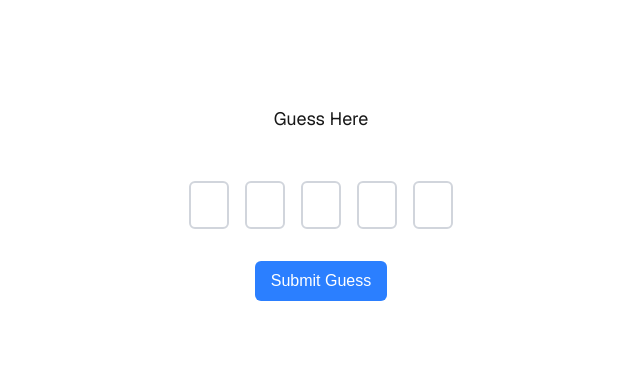
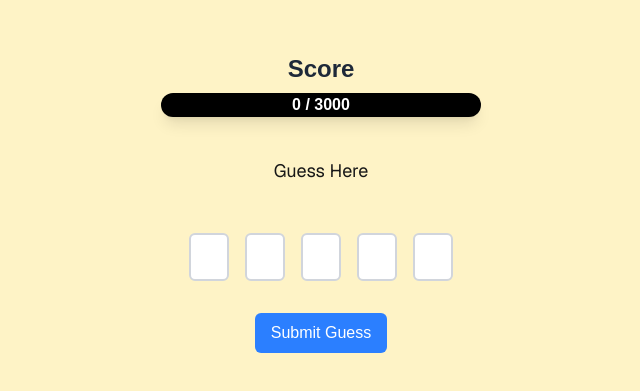
Before and after one commit to SantinoGiordano/WoordleFrontend, a Next.js app: page / in a window 1280 px wide. Shown: the part 197-588 px from the top of the page, without its empty margins (319-959 px from the left). Built offline with nearby package versions, Linux system fonts and the light colour scheme; no server answers.

Commit message:
all implements of scoring taken care of

```diff
--- a/app/page.tsx
+++ b/app/page.tsx
@@ -17,7 +17,7 @@ export default function Home() {
 
   const incrementScore = (currentValidation: boolean[]) => {
   if (currentValidation.every(isCorrect => isCorrect)) {
-    setScore((prev) => prev + 100);
+    setScore((prev) => prev + 1000);
   } else {
     setScore((prev) => prev - 50);
   }
@@ -34,10 +34,6 @@ export default function Home() {
     letter.toLowerCase() === word[index]?.toLowerCase()
   );
 
-  console.log("Guesses:", guesses);
-  console.log("Word:", word);
-  console.log("Validation:", currentValidation);
-
   setValidationResults(currentValidation);
 
   setGuesses(prevGuesses =>
@@ -48,14 +44,30 @@ export default function Home() {
 
   guessCounterFunc();
 
-  const firstIncorrectIndex = currentValidation.findIndex(isCorrect => !isCorrect);
-  if (firstIncorrectIndex >= 0) {
-    const input = document.getElementById(`input-${firstIncorrectIndex}`);
-    if (input) input.focus();
+  incrementScore(currentValidation);
+
+  // ✅ If correct, move to the next word
+  if (currentValidation.every(isCorrect => isCorrect)) {
+    const currentIndex = randomWordList.indexOf(word);
+
+    // Get next word (or loop back to first)
+    const nextIndex = (currentIndex + 1) % randomWordList.length;
+    const nextWord = randomWordList[nextIndex];
+
+    setTimeout(() => {
+      setWord(nextWord);
+      setGuesses(["", "", "", "", ""]); // reset guesses
+      setValidationResults(Array(5).fill(false)); // reset validation
+    }, 500); // small delay so user sees the green highlight
+  } else {
+    const firstIncorrectIndex = currentValidation.findIndex(isCorrect => !isCorrect);
+    if (firstIncorrectIndex >= 0) {
+      const input = document.getElementById(`input-${firstIncorrectIndex}`);
+      if (input) input.focus();
+    }
   }
+};
 
-  incrementScore(currentValidation);
-};
 
 
   const handleInputChange = (index: number, value: string) => {
@@ -101,7 +113,19 @@ export default function Home() {
 
   return (
     <>
-      <div className="flex flex-col justify-center items-center min-h-screen p-8 pb-20 gap-8 sm:p-20">
+      <div className="flex flex-col justify-center items-center min-h-screen p-8 pb-20 gap-8 sm:p-20 bg-amber-100">
+      <div className="flex flex-col items-center font-bold text-3xl w-full max-w-xs">
+  <h1 className="mb-2 text-2xl font-semibold text-gray-800">Score</h1>
+  <div className="relative w-full h-6 rounded-full bg-black shadow-lg mb-2">
+    <div
+      className="absolute top-0 left-0 h-6 rounded-full bg-green-500 transition-all duration-500"
+      style={{ width: `${Math.min((score / 3000) * 100, 100)}%` }}
+    ></div>
+    <span className="absolute inset-0 flex items-center justify-center text-white font-bold text-base drop-shadow">
+      {score} / 3000
+    </span>
+  </div>
+</div>
         <span className="mb-4 font-sans text-lg">Guess Here</span>
         <div className="flex gap-4 w-full max-w-md justify-center">
           {guesses.map((guess, index) => (
@@ -112,7 +136,7 @@ export default function Home() {
               maxLength={1}
               value={guess}
               onChange={(e) => handleInputChange(index, e.target.value)}
-              className={`border-2 rounded-md p-2 w-full max-w-10 text-center text-xl font-bold ${
+              className={` bg-white border-2 rounded-md p-2 w-full max-w-10 text-center text-xl font-bold ${
                 validationResults[index] ? "border-green-500" : guessCounter > 0 ? "border-red-500" : "border-gray-300"
               }`}
             />
@@ -121,6 +145,7 @@ export default function Home() {
         <button
           onClick={handleSubmit}
           className="bg-blue-500 text-white px-4 py-2 rounded-md hover:bg-blue-600 transition-colors"
+          disabled={score >= 3000}
         >
           Submit Guess
         </button>
@@ -129,8 +154,7 @@ export default function Home() {
       {randomWordList.length > 0 && (
         <div className="p-4">
           <p className="text-sm text-gray-500">Word to guess: {word}</p>
-          <p className="text-sm text-gray-500">Random word list: {randomWordList.join(", ")}</p>
-          <p className="text-sm text-gray-500">Score: {score}</p>
+          {/* <p className="text-sm text-gray-500">Random word list: {randomWordList.join(", ")}</p> */}
         </div>
       )}
     </>
```
